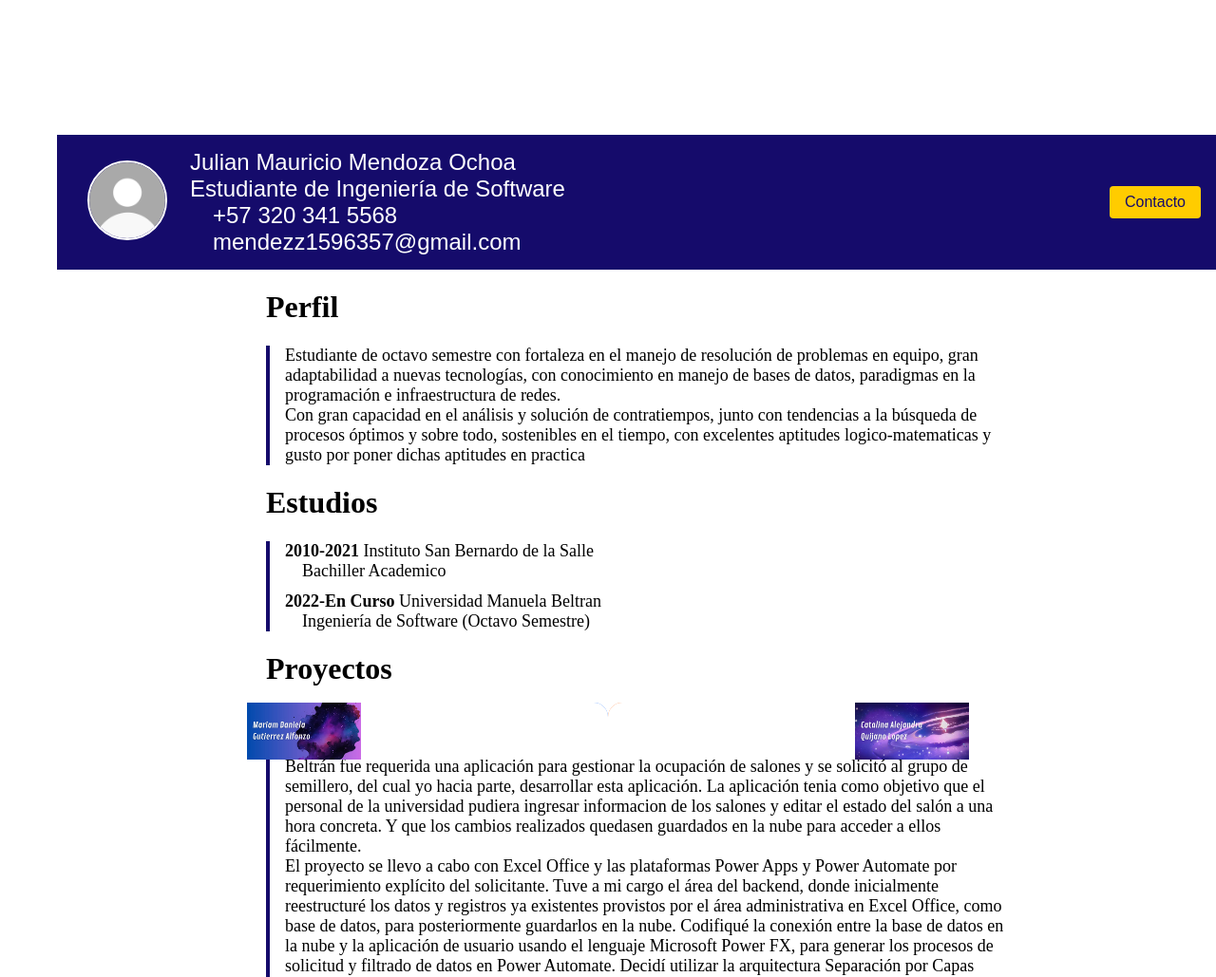
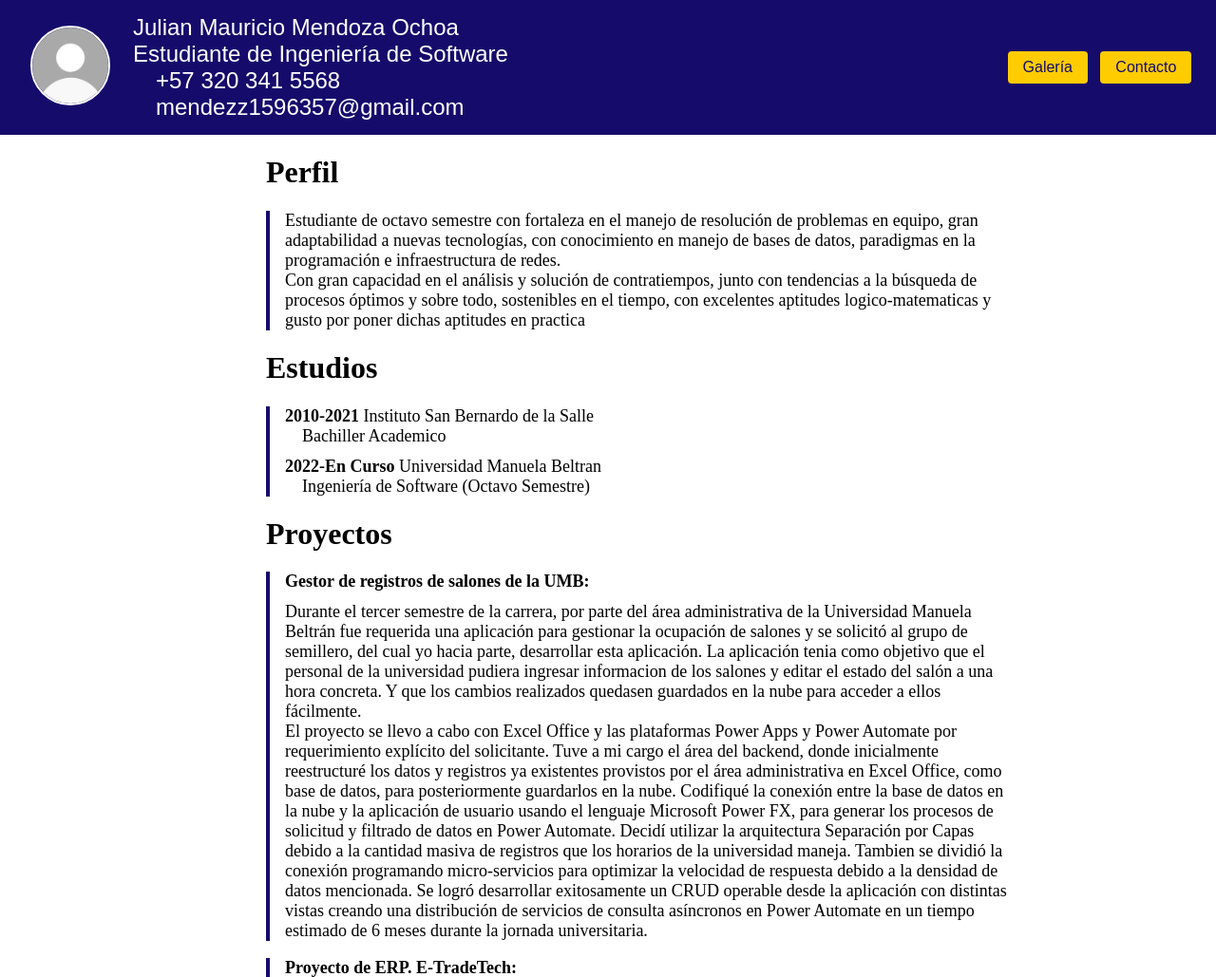
Before and after one commit to Mendezz159/Django-CV_Julian, a Django app: page / in a window 1280 px wide. Shown: the top 1029 px of the page at 95% size. Run offline with Django 5.2, Linux system fonts and the light colour scheme; some web fonts are replaced.

Commit message:
mas correcciones en el index

```diff
--- a/MyPage/static/css/main.css
+++ b/MyPage/static/css/main.css
@@ -1,16 +1,15 @@
 .barra-superior {
             width: 100%;
             background-color: #150b6b; /* Azul */
-            position: fixed;
+            position: fixed; /* Eliminar position:relative redundante */
             top: 0;
             left: 0;
             z-index: 1000;
             padding: 15px 0; /* Espacio arriba y abajo */
-            position: relative; /* Asegura que los elementos absolutos se posicionen dentro de esta barra */
         }
         body {
             margin: 0;
-            padding-top: 80px; /* Ajusta este valor según la altura de la barra-superior */
+            padding-top: 120px; /* Aumentar el padding-top para dar espacio a la barra fija */
         }
         .barra-superior span {
             color: white;
@@ -47,7 +46,7 @@
         /* Estilos para pantallas grandes (PC) */
 @media (min-width: 768px) {
     body {
-        padding: 16px 0 0 60px;
+        padding: 120px 0 0 60px; /* Ajustar el padding superior */
         font-size: 18px;
         background-color: white;
     }
@@ -75,7 +74,7 @@
 /* Estilos para móviles */
 @media (max-width: 767px) {
     body {
-        padding: 80px 8px 0 8px;
+        padding: 100px 8px 0 8px; /* Ajustar el padding superior */
         font-size: 19px;
         background-color: white;
     }
@@ -104,6 +103,7 @@
     .barra-boton {
         margin-left: 12px;
         margin-right: 0;
+        top: 25%; /* Centra verticalmente */
     }
     .barra-foto {
         margin-right: 0;
@@ -164,8 +164,8 @@
     cursor: pointer;
     transition: background-color 0.3s ease;
     position: absolute; /* Posiciona el botón dentro de la barra */
-    right: 16px; /* Alinea al borde derecho */
-    top: 50%; /* Centra verticalmente */
+    right: 2%; /* Alinea al borde derecho */
+
     transform: translateY(-50%); /* Ajusta el centrado vertical */
 }
 
@@ -198,9 +198,9 @@
 .banner-img-inferior {
     width: 100%;
     height: 100%;
-    object-fit: contain; /* Cambiado de cover a contain */
+    object-fit: cover; /* Cambiado de contain a cover */
+    object-position: center;
     border-radius: inherit;
-    background: #fff; /* Opcional: fondo blanco si la imagen no llena todo */
 }
 
 /* Estilos para el formulario */
@@ -253,33 +253,53 @@ button[type="submit"]:hover {
 }
 
 .banner-inferior {
-            position: fixed;
+    position: relative;
     bottom: 0;
     width: 50%;
-            height: 60px;
+    height: auto; /* Cambiado de 60px a auto */
+    min-height: 100px; /* Altura mínima */
+    max-height: 200px; /* Altura máxima */
     color: #fff;
-            display: flex;
-            align-items: center;
-            justify-content: center;
+    display: inline-block;
+    vertical-align: bottom;
     font-size: 1.2em;
     z-index: 1000;
+    overflow: hidden; /* Para contener la imagen */
 }
 
 .banner-izquierdo {
-            left: 0;
+    float: left; /* Añadido para posicionar a la izquierda */
     background: #2d7cff;
     border-top-right-radius: 15px;
 }
 
 .banner-derecho {
-            right: 0;
+    float: right; /* Añadido para posicionar a la derecha */
     background: #ff7c2d;
     border-top-left-radius: 15px;
 }
 
-        @media (max-width: 600px) {
+/* Añadir un contenedor para los banners */
+.banner-container {
+    width: 100%;
+    margin-top: 20px; /* Espacio antes de los banners */
+    overflow: hidden; /* Para contener los elementos flotantes */
+}
+
+/* Ajustes responsivos para los banners */
+@media (max-width: 767px) {
     .banner-inferior {
-                font-size: 1em;
-                height: 40px;
+        min-height: 80px;
+        max-height: 150px;
     }
 }
+
+@media (min-width: 768px) {
+    .banner-container {
+        margin-top: 40px;
+    }
+}
+
+.boton_izqu {
+    right: 135px; /* Espacio entre los botones */
+}
--- a/MyPage/templates/index.html
+++ b/MyPage/templates/index.html
@@ -34,7 +34,10 @@
                 &emsp;+57 320 341 5568<br>
                 &emsp;mendezz1596357@gmail.com
             </div>
+            <div class="barra-botones">
             <button class="barra-boton" onclick="window.location.href='/contactame'">Contacto</button>
+            <button class="barra-boton boton_izqu" onclick="window.location.href='/open'">Galería</button>
+            </div>
         </div>
     </div>
     <div class="contenedor">
```
Also changed, not shown: db.sqlite3. Lines whose indentation alone changed are shown as unchanged.
